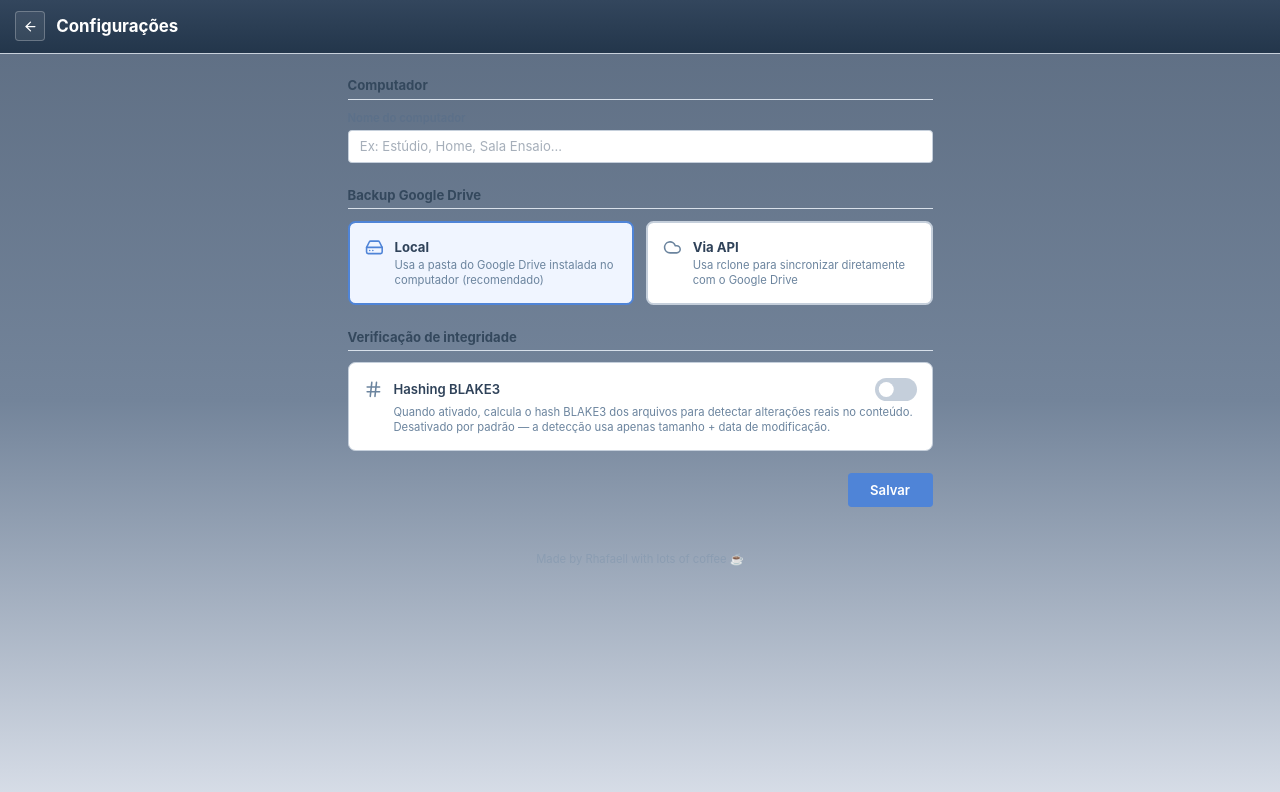
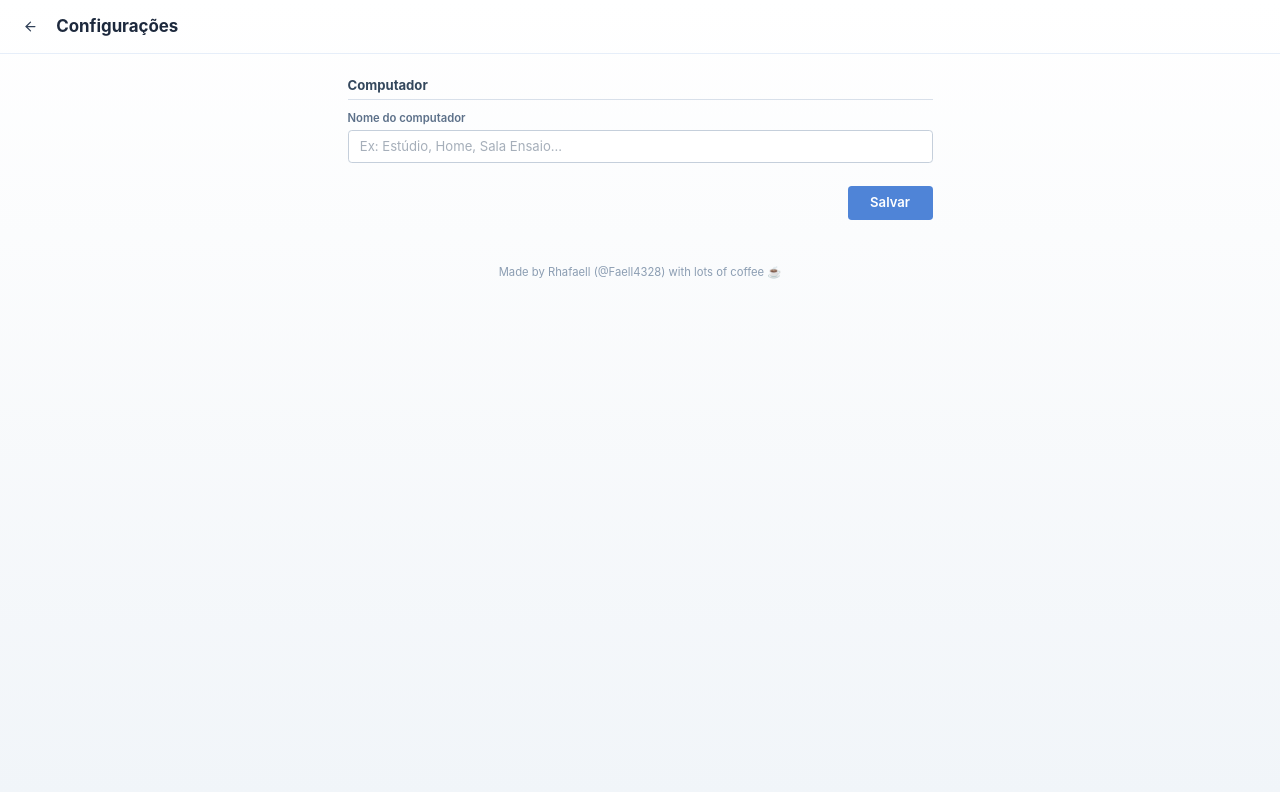
Before and after one commit to Faell4328/ottavada, a React (Vite) app: page /settings in a window 1280 px wide. Shown: the top 792 px of the page. Built offline with nearby package versions, Linux system fonts and the light colour scheme; the HTML template or start-up script is replaced by a standard one.

Commit message:
atualizando a página de configurações

```diff
--- a/src/components/SettingsPage.tsx
+++ b/src/components/SettingsPage.tsx
@@ -1,6 +1,6 @@
 import { useState } from "react";
 import { useNavigate } from "react-router";
-import { ArrowLeft, Hash, Cloud, HardDrive } from "lucide-react";
+import { ArrowLeft } from "lucide-react";
 import { useAppState } from "../context/AppContext";
 import type { AppSettings } from "../types";
 
@@ -11,9 +11,7 @@
     state.settings ?? {
       computer_id: "",
       computer_name: null,
-      logo_path: null,
       google_drive_mode: "Local",
-      hash_enabled: false,
       first_run_completed: true,
       google_service_account: null,
     }
@@ -29,17 +27,17 @@
   }
 
   return (
-    <div className="flex min-h-screen flex-col bg-gradient-to-b from-[#5d6d82] via-[#73849a] to-[#d8dee8] select-none">
+    <div className="flex min-h-screen flex-col bg-gradient-to-b from-white via-slate-50 to-slate-100 select-none">
       {/* Header */}
-      <div className="flex items-center gap-3 border-b border-[#c8d1dc] bg-gradient-to-b from-[#33465d] to-[#23364b] px-4 py-3">
+      <div className="flex items-center gap-3 border-b border-[#e6eef9] bg-white/6 px-4 py-3">
         <button
           type="button"
           onClick={() => navigate("/")}
           className="flex h-8 w-8 items-center justify-center rounded border border-white/25 bg-white/8 hover:bg-white/15 transition-colors cursor-pointer"
         >
-          <ArrowLeft className="h-4 w-4 text-white" />
+          <ArrowLeft className="h-4 w-4 text-slate-700" />
         </button>
-        <h1 className="text-lg font-bold text-white">Configurações</h1>
+        <h1 className="text-lg font-bold text-slate-800">Configurações</h1>
       </div>
 
       <div className="flex-1 p-6 max-w-2xl mx-auto w-full">
@@ -57,51 +55,6 @@
               placeholder="Ex: Estúdio, Home, Sala Ensaio..."
             />
           </Field>
-        </Section>
-
-        {/* Google Drive */}
-        <Section title="Backup Google Drive">
-          <div className="flex gap-3">
-            <DriveOption
-              icon={<HardDrive className="h-5 w-5" />}
-              label="Local"
-              description="Usa a pasta do Google Drive instalada no computador (recomendado)"
-              selected={settings.google_drive_mode === "Local"}
-              onClick={() => update({ google_drive_mode: "Local" })}
-            />
-            <DriveOption
-              icon={<Cloud className="h-5 w-5" />}
-              label="Via API"
-              description="Usa rclone para sincronizar diretamente com o Google Drive"
-              selected={settings.google_drive_mode === "Api"}
-              onClick={() => update({ google_drive_mode: "Api" })}
-            />
-          </div>
-        </Section>
-
-        {/* Hash */}
-        <Section title="Verificação de integridade">
-          <div className="flex items-start gap-3 rounded-lg border border-[#c5cfdb] bg-white p-4">
-            <div className="mt-0.5">
-              <Hash className="h-5 w-5 text-[#6b849e]" />
-            </div>
-            <div className="flex-1">
-              <div className="flex items-center justify-between">
-                <span className="text-sm font-semibold text-[#2f4259]">
-                  Hashing BLAKE3
-                </span>
-                <Toggle
-                  checked={settings.hash_enabled}
-                  onChange={(v) => update({ hash_enabled: v })}
-                />
-              </div>
-              <p className="text-xs text-[#6b849e] mt-1">
-                Quando ativado, calcula o hash BLAKE3 dos arquivos para detectar
-                alterações reais no conteúdo. Desativado por padrão — a detecção
-                usa apenas tamanho + data de modificação.
-              </p>
-            </div>
-          </div>
         </Section>
 
         {/* Save */}
@@ -123,7 +76,7 @@
             </div>
           ):(
             <div className="mt-12 text-center text-xs text-[#8b9db2]">
-              Made by Rhafaell with lots of coffee ☕
+              Made by Rhafaell (@Faell4328) with lots of coffee ☕
             </div>
           )
         }
@@ -165,61 +118,3 @@
     </div>
   );
 }
-
-function DriveOption({
-  icon,
-  label,
-  description,
-  selected,
-  onClick,
-}: {
-  icon: React.ReactNode;
-  label: string;
-  description: string;
-  selected: boolean;
-  onClick: () => void;
-}) {
-  return (
-    <button
-      type="button"
-      onClick={onClick}
-      className={`flex-1 flex items-start gap-3 rounded-lg border-2 p-4 text-left transition-all cursor-pointer ${
-        selected
-          ? "border-[#4f84d7] bg-[#f0f5ff]"
-          : "border-[#c5cfdb] bg-white hover:border-[#a0b3c7]"
-      }`}
-    >
-      <span className={selected ? "text-[#4f84d7]" : "text-[#6b849e]"}>
-        {icon}
-      </span>
-      <div>
-        <div className="text-sm font-bold text-[#2f4259]">{label}</div>
-        <div className="text-xs text-[#6b849e] mt-0.5">{description}</div>
-      </div>
-    </button>
-  );
-}
-
-function Toggle({
-  checked,
-  onChange,
-}: {
-  checked: boolean;
-  onChange: (v: boolean) => void;
-}) {
-  return (
-    <button
-      type="button"
-      onClick={() => onChange(!checked)}
-      className={`relative inline-flex h-6 w-11 items-center rounded-full transition-colors cursor-pointer border-0 ${
-        checked ? "bg-[#4f84d7]" : "bg-[#c5cfdb]"
-      }`}
-    >
-      <span
-        className={`inline-block h-4 w-4 transform rounded-full bg-white transition-transform ${
-          checked ? "translate-x-6" : "translate-x-1"
-        }`}
-      />
-    </button>
-  );
-}
```
